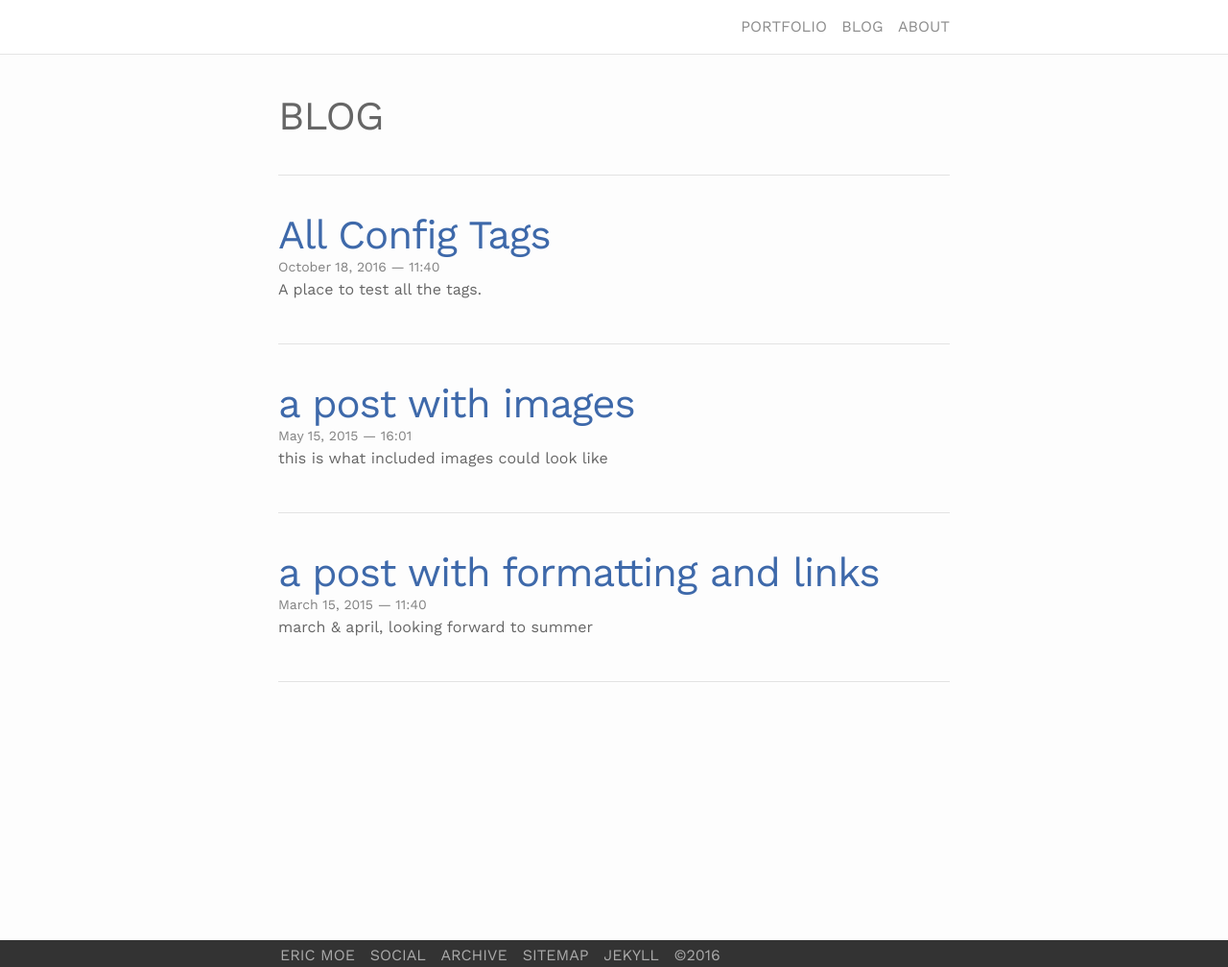
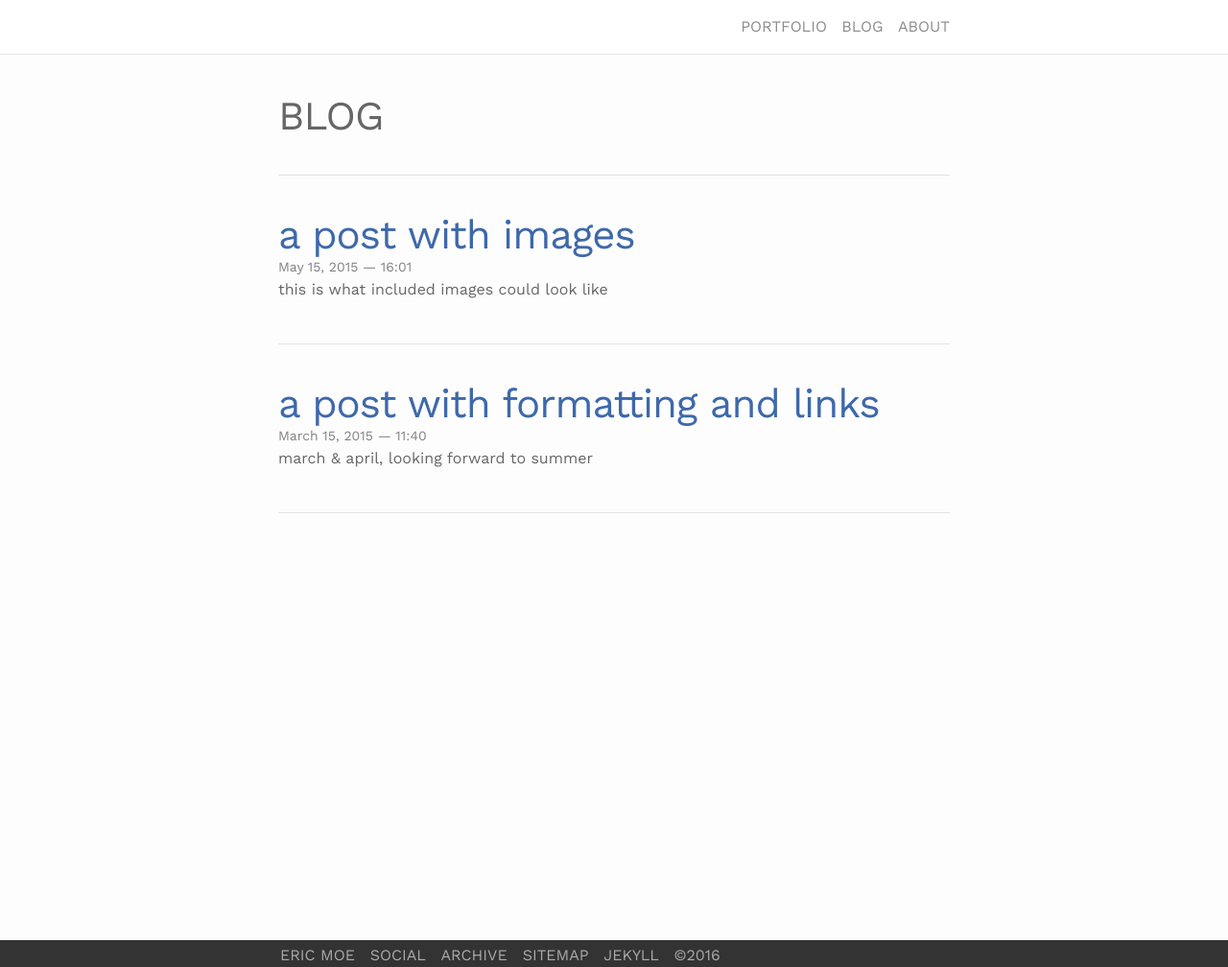
Before and after one commit to ericmoe/ericmoe.github.io, a Jekyll site: the page built from blog.md, in a window 1280 px wide and 1008 px high. Shown: the whole window at 96% size. Built offline with Jekyll 4.4.1, drawn with Linux system fonts in a browser that asks for light colours; nearby versions of some CDN libraries; a file with an impossible date is left out; some of the changed lines change nothing that is shown.

Commit message:
Updated 2016-10-18-All-Config-Tags.md

```diff
--- a/_posts/2016-10-18-All-Config-Tags.md
+++ b/_posts/2016-10-18-All-Config-Tags.md
@@ -1,7 +1,7 @@
 ---
 layout: post
 title: All Config Tags
-date: 2016-10-18 16:40:16
+date: {}
 description: A place to test all the tags.
 share: facebook twitter linkedin
 published: true
@@ -11,7 +11,7 @@ published: true
 - title: _Eric Moe_ {{ site.title }}
 - email:  _geomoetric@gmail.com_ {{ site.email }}
 - name: _"Eric Moe"_ {{ site.name }}
-- description: _The design portfolio of Eric Moe._ {{ site.descritption }}
+- description: _The design portfolio of Eric Moe._ {{ site.description }}
 
 # Owner/author information
 - owner:
@@ -26,7 +26,7 @@ published: true
   - linkedin:       _https://www.linkedin.com/in/geomoetric_ {{ site.owner.linkedin }}
   - instagram:      _https://www.instagram.com/geomoetric/_ {{ site.owner.instagram }}
   - tumblr:     _http://geomoetric.tumblr.com/_ {{ site.owner.tumblr }}
-  - dribbble:     _https://dribbble.com/geomoetric/_ {{ site.owner.dribble }}
+  - dribbble:     _https://dribbble.com/geomoetric/_ {{ site.owner.dribbble }}
   - pinterest:    _https://www.pinterest.com/geomoetric/_ {{ site.owner.pinterest }}
   - reddit:     _https://www.reddit.com/user/geomoetric/_ {{ site.owner.reddit }}
   - etsy:       _https://www.etsy.com/shop/Geomoetric/_ {{ site.owner.etsy }}
```
